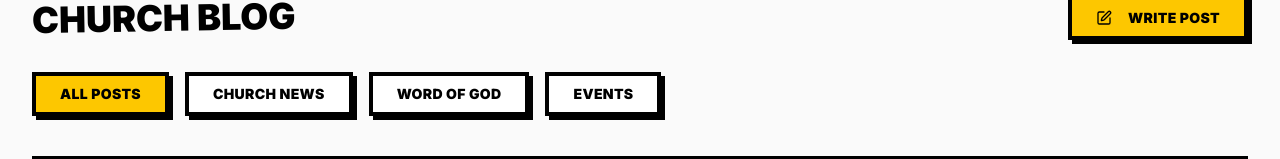
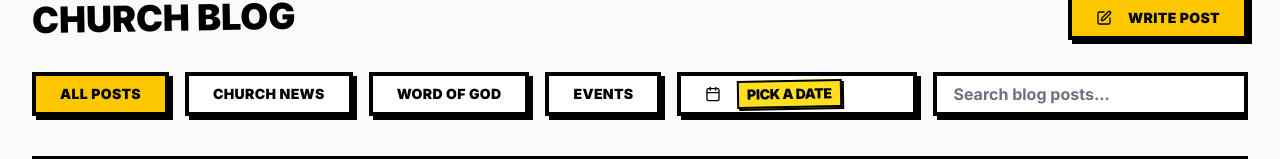
Before and after one commit to RCA-SDA/rca-sda-web-frontend, a Next.js app: page /blog in a window 1280 px wide. Shown: the part 119-278 px from the top of the page. Built offline with nearby package versions, Linux system fonts and the light colour scheme.

Commit message:
feat[blogs] : apply date search filter component

```diff
--- a/app/blog/page.tsx
+++ b/app/blog/page.tsx
@@ -11,11 +11,14 @@ import { Label } from '@/components/ui/label';
 import { Textarea } from '@/components/ui/textarea';
 import { Select, SelectContent, SelectItem, SelectTrigger, SelectValue } from '@/components/ui/select';
 import { PenSquare, ArrowRight } from 'lucide-react';
+import { DateSearchFilter } from '@/components/DateSearchFilter';
 
 export default function BlogPage() {
   const [selectedCategory, setSelectedCategory] = useState<BlogCategory | 'All'>('All');
   const [showAddModal, setShowAddModal] = useState(false);
   const [selectedBlog, setSelectedBlog] = useState<Blog | null>(null);
+  const [searchQuery, setSearchQuery] = useState('');
+  const [dateFilter, setDateFilter] = useState<Date | undefined>(undefined);
 
   // Mock data - replace with API call
   const blogs: Blog[] = [
@@ -96,6 +99,23 @@ export default function BlogPage() {
     ? blogs
     : blogs.filter(b => b.category === selectedCategory);
 
+  // Apply date filter
+  const dateFilteredBlogs = dateFilter
+    ? filteredBlogs.filter(blog => {
+        const blogDate = new Date(blog.createdAt);
+        return blogDate.toDateString() === dateFilter.toDateString();
+      })
+    : filteredBlogs;
+
+  // Apply search filter
+  const searchedBlogs = searchQuery.trim() === ''
+    ? dateFilteredBlogs
+    : dateFilteredBlogs.filter(blog =>
+        blog.title.toLowerCase().includes(searchQuery.toLowerCase()) ||
+        blog.content.toLowerCase().includes(searchQuery.toLowerCase()) ||
+        blog.author.toLowerCase().includes(searchQuery.toLowerCase())
+      );
+
   const categories: BlogCategory[] = ['Church News', 'Word of God', 'Events'];
 
   return (
@@ -114,7 +134,8 @@ export default function BlogPage() {
         </div>
 
         {/* Category Filter */}
-        <div className="flex gap-4 mb-8 overflow-x-auto pb-2">
+        <div className="flex gap-4 mb-8 overflow-x-auto pb-2 flex-wrap items-center">
+          <div className="flex gap-4">
             <Button
               variant={selectedCategory === 'All' ? 'default' : 'outline'}
               onClick={() => setSelectedCategory('All')}
@@ -132,18 +153,29 @@ export default function BlogPage() {
             ))}
           </div>
 
+          <DateSearchFilter
+            dateFilter={dateFilter}
+            onDateChange={setDateFilter}
+            searchQuery={searchQuery}
+            onSearchChange={setSearchQuery}
+            searchPlaceholder="Search blog posts..."
+          />
+        </div>
+
         {/* Blog Posts */}
         <div className="space-y-6">
-          {filteredBlogs.length === 0 ? (
+          {searchedBlogs.length === 0 ? (
             <Card>
               <CardContent className="p-12 text-center">
                 <p className="text-zinc-500">
-                  No blog posts yet. {currentUser.role === 'Leader' && 'Write your first post to get started.'}
+                  {searchQuery.trim() !== '' || dateFilter
+                    ? 'No blog posts found matching your filters.'
+                    : `No blog posts yet. ${currentUser.role === 'Leader' ? 'Write your first post to get started.' : ''}`}
                 </p>
               </CardContent>
             </Card>
           ) : (
-            filteredBlogs.map(blog => (
+            searchedBlogs.map(blog => (
               <BlogCard
                 key={blog.id}
                 blog={blog}
```
Lines whose indentation alone changed are shown as unchanged.
